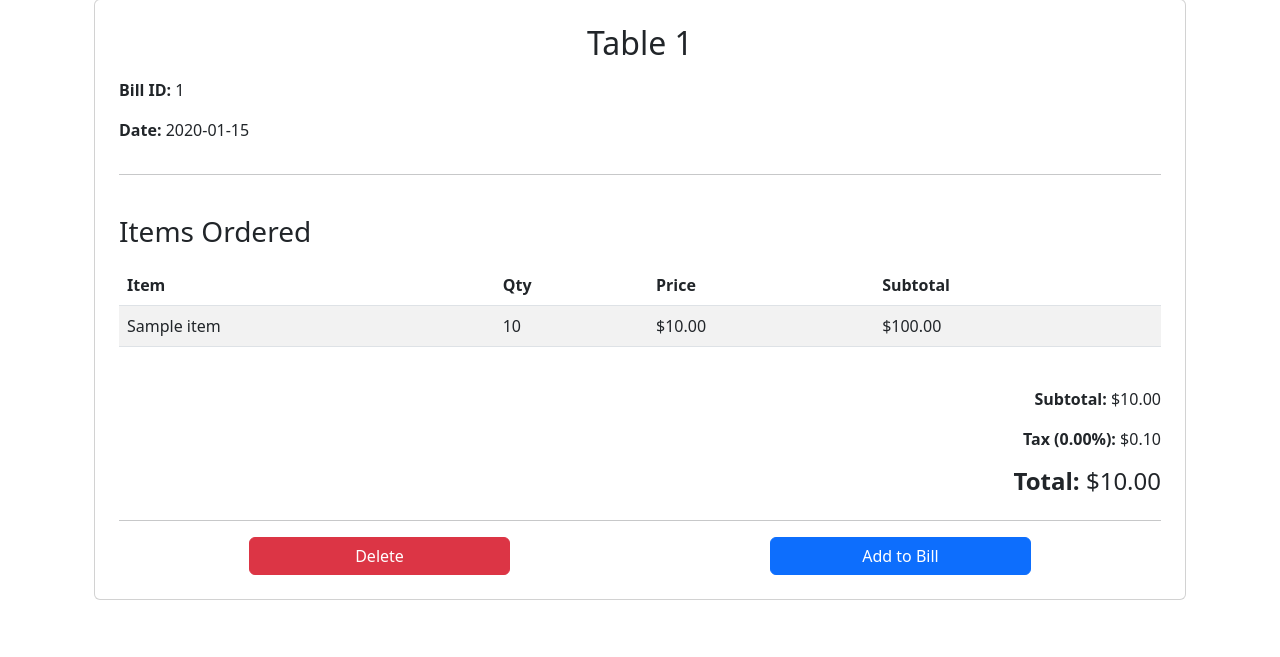
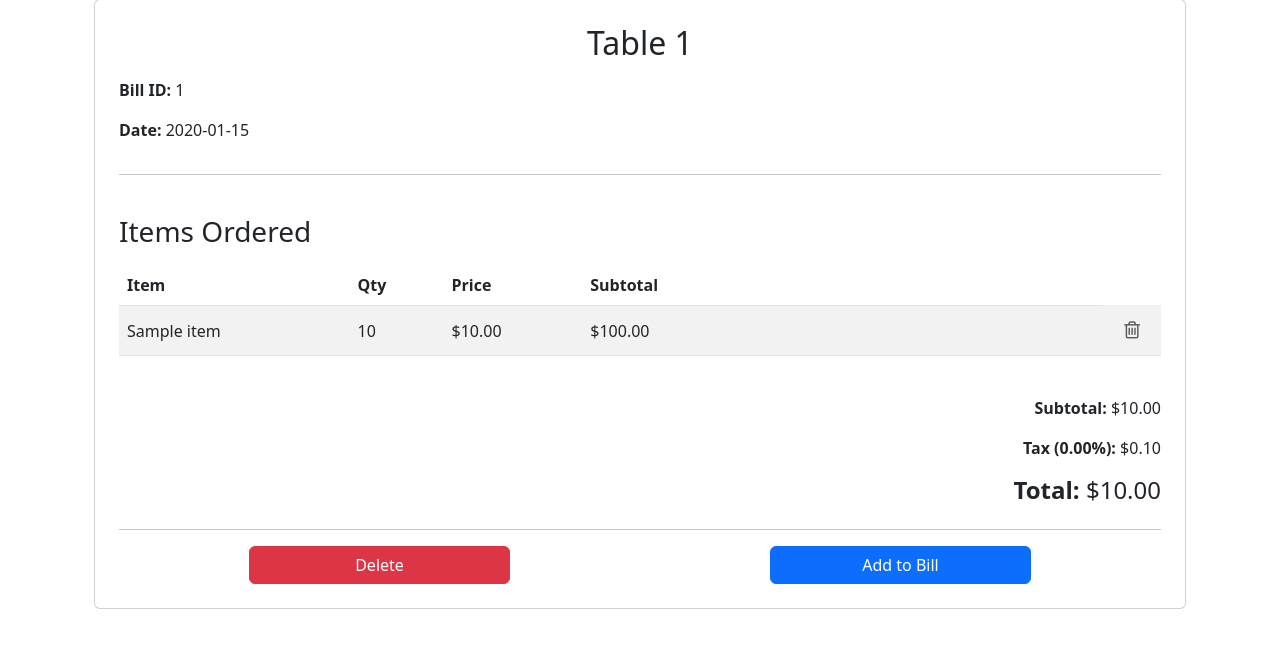
Before and after one commit to swe-students-fall2025/2-web-app-charlottes-web, a Flask app: template templates/bills/vendor_bill_info.html in a window 1280 px wide. Shown: the part 177-834 px from the top of the page. Before the commit the page ends 777 px from the top, so only its background shows below. Run offline with Flask 3, Linux system fonts and the light colour scheme; the template is opened without the code that fills it: most values are stand-ins (such as "Sample title", 1, 10 or a date in 2020).

Commit message:
Added delete button for bill items

```diff
--- a/app/blueprints/bills.py
+++ b/app/blueprints/bills.py
@@ -147,8 +147,4 @@ def add_to_bill(bill_id, item_id):
         },
         return_document=ReturnDocument.AFTER
     )
-    return render_template(
-        'bills/vendor_bill_info.html',
-        bill=bill,
-        tax=TAX_RATE
-    )
+    return redirect(url_for("vendor_bills.display_bill", bill_id=bill["_id"]))
--- a/templates/bills/vendor_bill_info.html
+++ b/templates/bills/vendor_bill_info.html
@@ -1,6 +1,10 @@
 {% extends "base.html" %}
 
 {% block content %}
+
+<head>
+    <link rel="stylesheet" href="https://cdnjs.cloudflare.com/ajax/libs/font-awesome/4.7.0/css/font-awesome.min.css">
+</head>
 <div class="container mt-5">
     <h1 class="text-center mb-4">Bill Information</h1>
 
@@ -11,26 +15,31 @@
         <hr>
 
         <h3 class="mt-4 mb-3">Items Ordered</h3>
-        <table class="table table-striped">
+        <table class="table table-striped fs-6">
             <thead>
                 <tr>
                     <th>Item</th>
                     <th>Qty</th>
                     <th>Price</th>
                     <th>Subtotal</th>
+                    <!-- <th></th> -->
                 </tr>
             </thead>
             <tbody>
                 {% for item in bill.contents %}
                 <tr>
-                    <td>{{ item.name }}</td>
-                    <td>{{ item.quantity }}</td>
-                    <td>${{ "%.2f"|format(item.price) }}</td>
-                    <td>${{ "%.2f"|format(item.price * item.quantity) }}</td>
+                    <td class="align-content-center">{{ item.name }}</td>
+                    <td class="align-content-center">{{ item.quantity }}</td>
+                    <td class="align-content-center">${{ "%.2f"|format(item.price) }}</td>
+                    <td class="w-50 align-content-center">${{ "%.2f"|format(item.price * item.quantity) }}</td>
+                    <td style="width: 1ch" class="align-content-center">
+                        <a href="{{ url_for('vendor_bills.delete_from_bill', item_id=item._id)}}"
+                            class="btn fa fs-5 text-muted">&#xf014;</a>
+                    </td>
                 </tr>
                 {% else %}
                 <tr>
-                    <td colspan="4" class="text-center text-muted">No items found.</td>
+                    <td colspan="5" class="text-center text-muted">No items found.</td>
                 </tr>
                 {% endfor %}
             </tbody>
```
